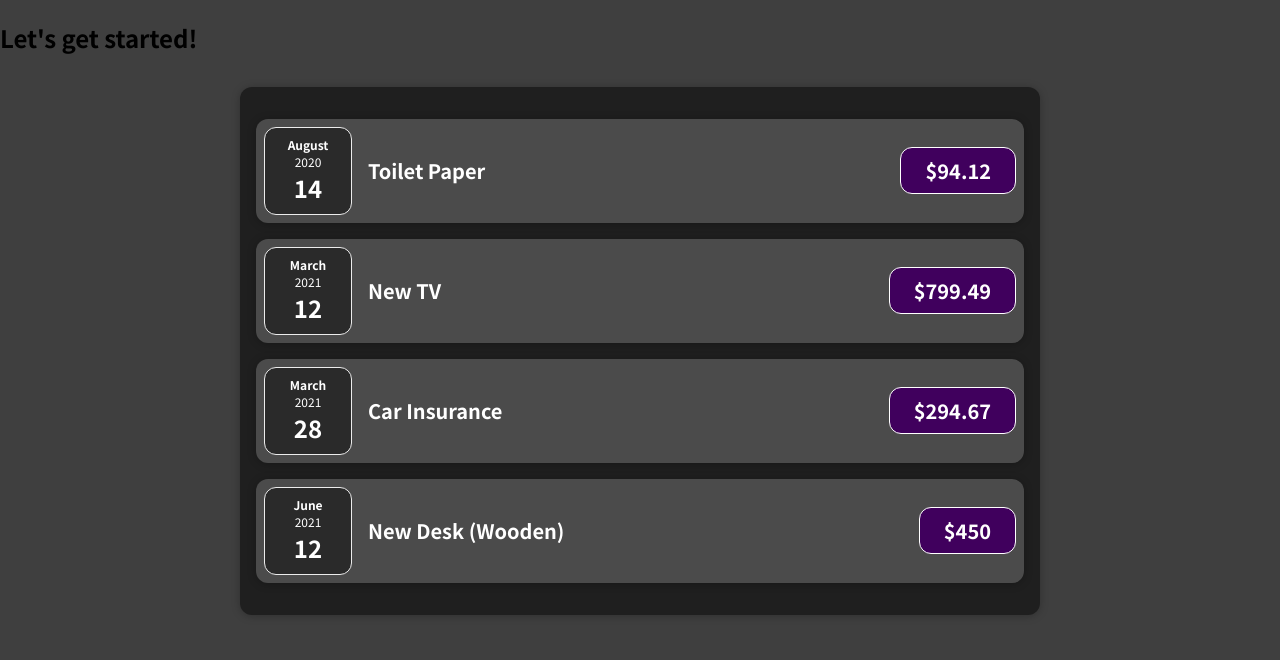
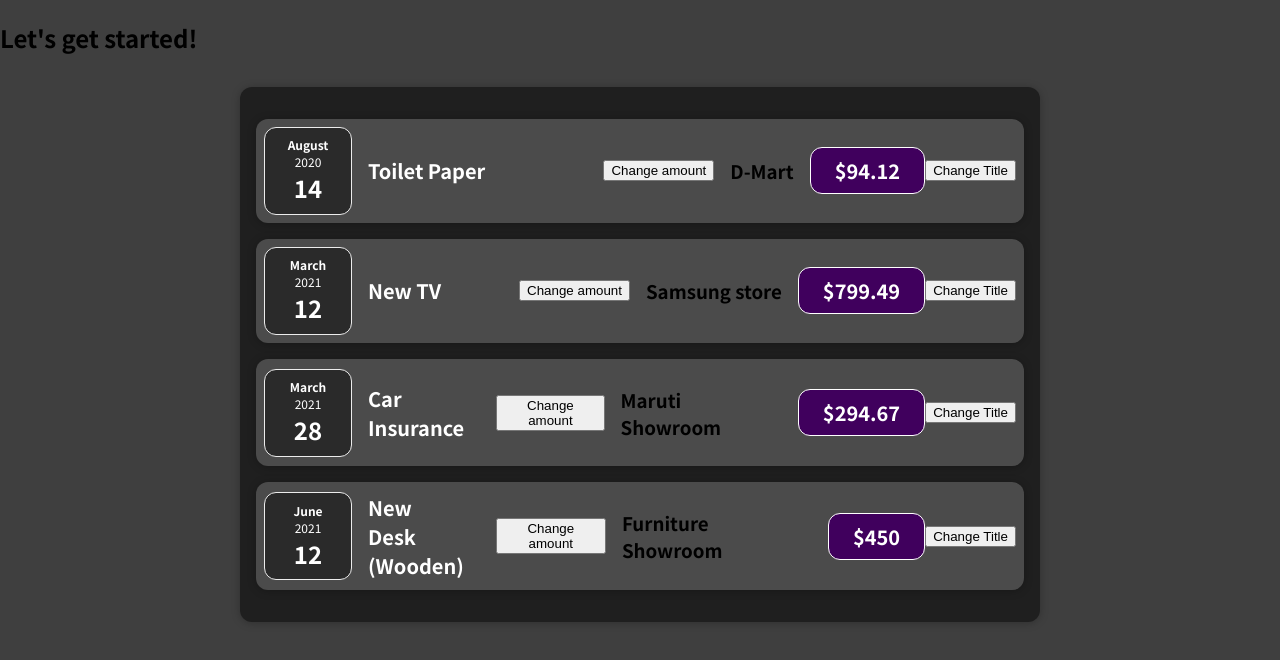
Before and after one commit to Yashi-26/React-Projects, a React (Create React App) app: page / in a window 1280 px wide. Shown: the top 660 px of the page. Built offline with nearby package versions, Linux system fonts and the light colour scheme.

Commit message:
useState

```diff
--- a/src/App.js
+++ b/src/App.js
@@ -7,19 +7,22 @@
     {
       id: 'e1',
       title: 'Toilet Paper',
+      location: "D-Mart",
       amount: 94.12,
       date: new Date(2020, 7, 14),
     },
-    { id: 'e2', title: 'New TV', amount: 799.49, date: new Date(2021, 2, 12) },
+    { id: 'e2', title: 'New TV', location: "Samsung store", amount: 799.49, date: new Date(2021, 2, 12) },
     {
       id: 'e3',
       title: 'Car Insurance',
+      location: "Maruti Showroom",
       amount: 294.67,
       date: new Date(2021, 2, 28),
     },
     {
       id: 'e4',
       title: 'New Desk (Wooden)',
+      location: "Furniture Showroom",
       amount: 450,
       date: new Date(2021, 5, 12),
     },
--- a/src/components/Expenses/ExpenseItem.js
+++ b/src/components/Expenses/ExpenseItem.js
@@ -1,19 +1,40 @@
-import React from 'react';
+import React, { useState } from 'react';
 
 import ExpenseDate from './ExpenseDate';
 import Card from '../UI/Card';
 import './ExpenseItem.css';
 
 const ExpenseItem = (props) => {
+  const [title, setTitle] = useState(props.title);
+  console.log('ExpenseItem evaluated by React');
+
+  const clickHandler =() => {
+    setTitle('Updated!');
+    console.log(title);
+  };
+
+
+  const [amount, setAmount] = useState(props.amount);
+  console.log('ExpenseItem evaluated by React');
+
+  const clickHandle =() => {
+    setAmount('100');
+    console.log(amount);
+  };
+
+
   return (
     <Card className='expense-item'>
       <ExpenseDate date={props.date} />
       <div className='expense-item__description'>
-        <h2>{props.title}</h2>
+        <h2>{title}</h2>
+        <button onClick={clickHandle}>Change amount</button>
         <div className='expense-item__location'>
         <h3>{props.location}</h3></div>
-        <div className='expense-item__price'>${props.amount}</div>
+        <div className='expense-item__price'>${amount}</div>
       </div>
+      <button onClick={clickHandler}>Change Title</button>
+
     </Card>
   );
 }
```
